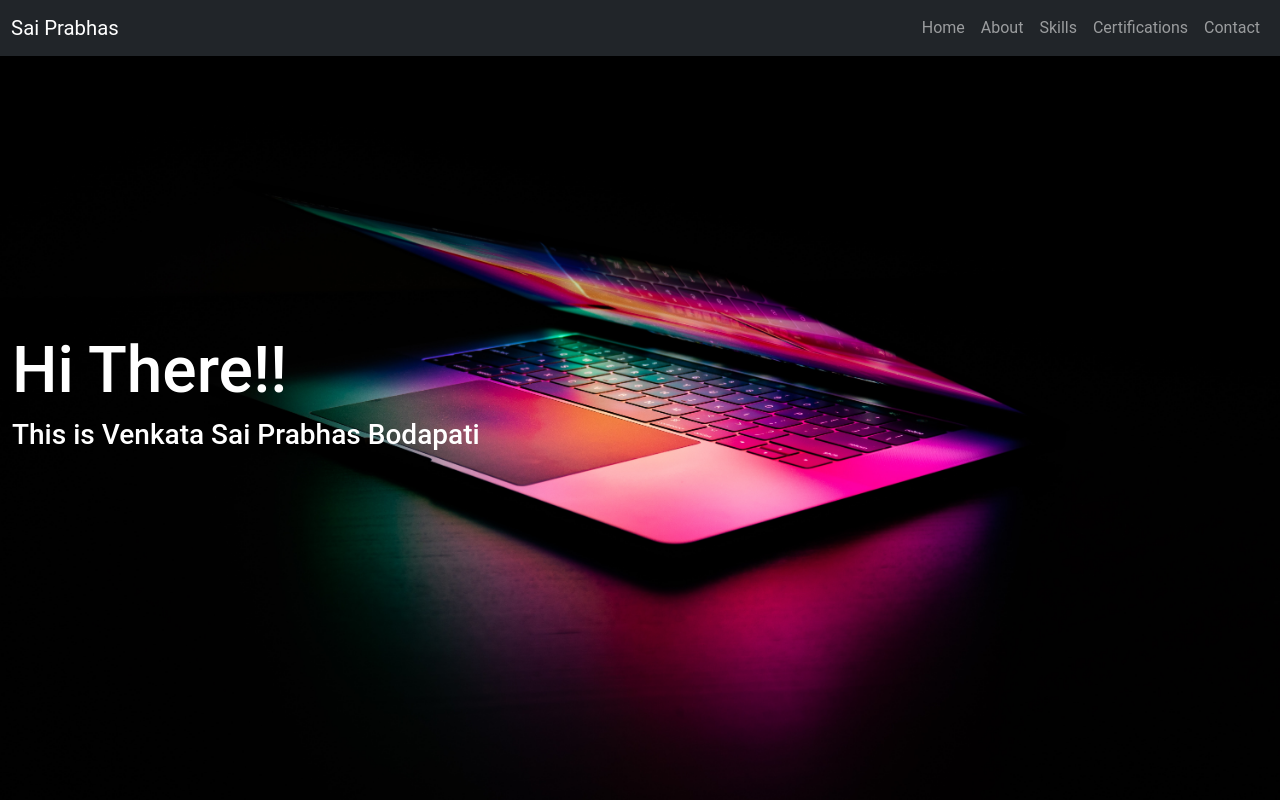
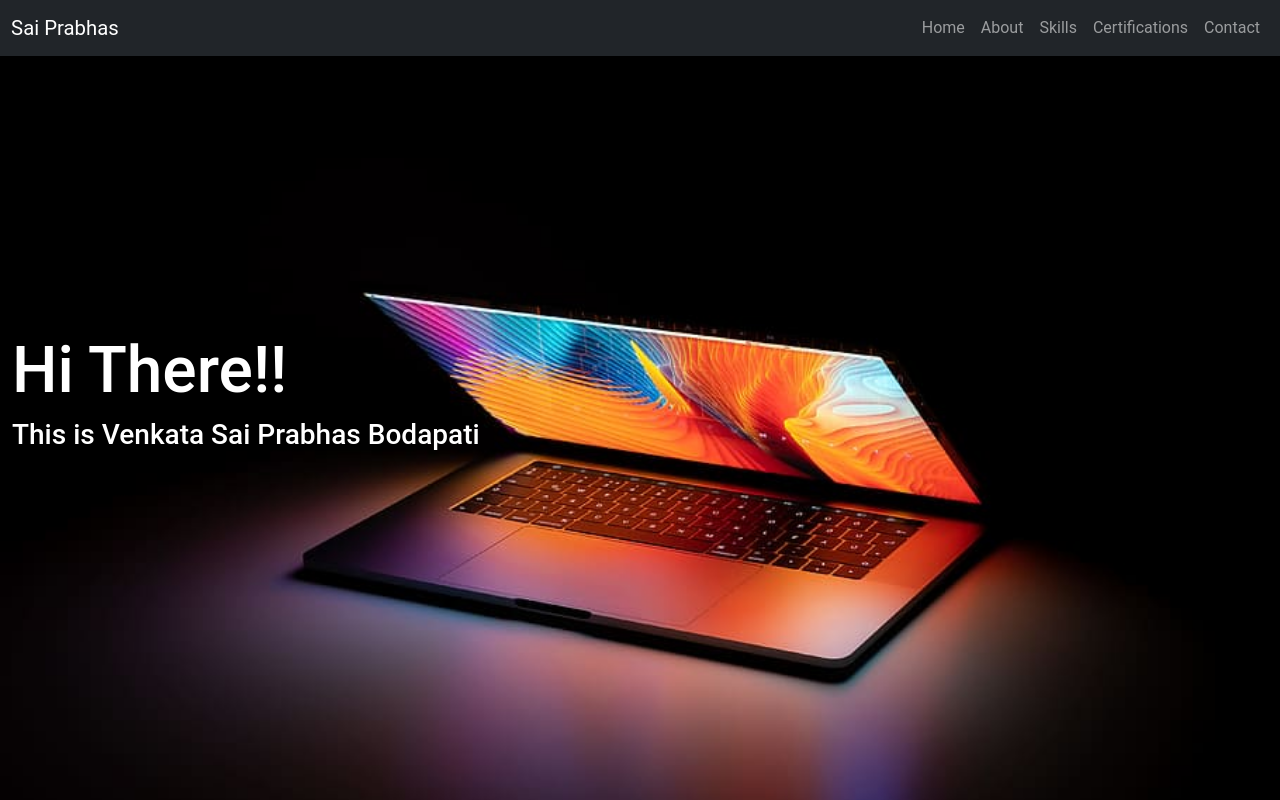
Before and after one commit to saiprabhas010/Sai-Prabhas-Portfolio, a plain HTML site: page index.html in a window 1280 px wide. Shown: the top 800 px of the page. Drawn offline with nearby package versions, Linux system fonts and the light colour scheme.

Commit message:
Update style.css

```diff
--- a/css/style.css
+++ b/css/style.css
@@ -6,7 +6,7 @@
 
 .bannerBgImage {
     height: 100vh;
-    background: url("/images/bannerImage1.jpg");
+    background: url("/images/bannerImage.jpg");
     background-size: cover;
     position: relative;
 }
```
